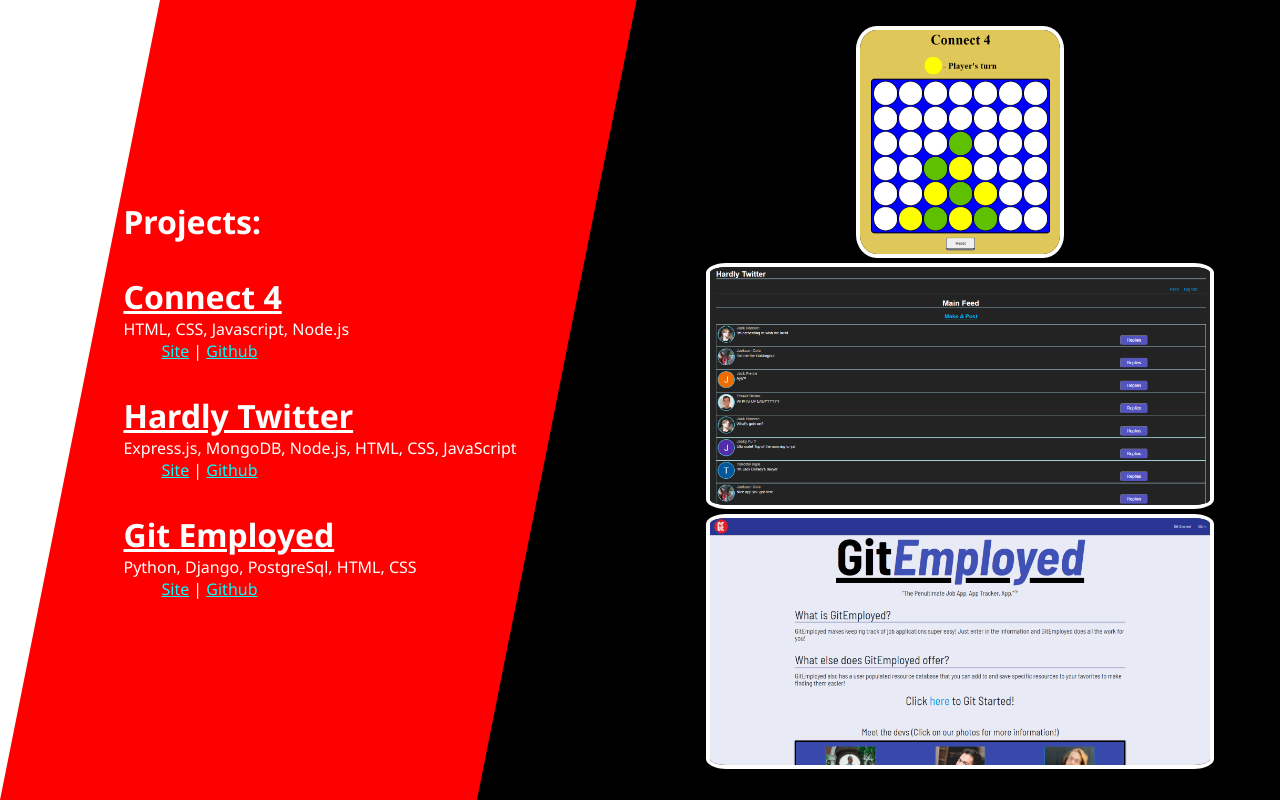
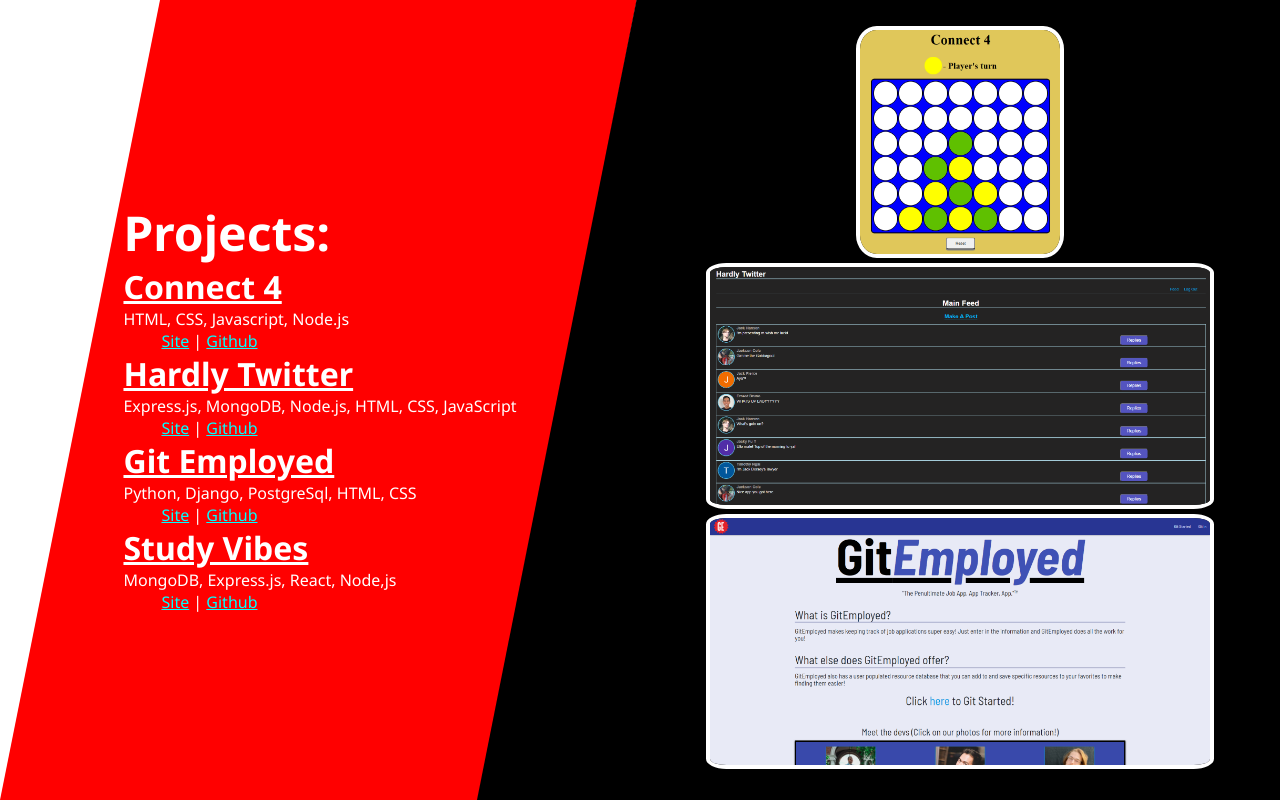
Before and after one commit to jhhansen00/portfolio, a React (Create React App) app: page / in a window 1280 px wide. Shown: the part 1600-2400 px from the top of the page. Built offline with nearby package versions, Linux system fonts and the light colour scheme.

Commit message:
added Study Vibes

```diff
--- a/src/components/projects/projects.css
+++ b/src/components/projects/projects.css
@@ -47,6 +47,7 @@
 
 .p-title {
     color: white;
+    font-size: xxx-large;
 }
 
 .p-right {
--- a/src/components/projects/projects.jsx
+++ b/src/components/projects/projects.jsx
@@ -28,6 +28,11 @@ function Projects () {
                         <div>Python, Django, PostgreSql, HTML, CSS</div>
                         <div className="links"><a target="_blank" href="https://gitemployed.herokuapp.com/" className="link">Site</a> | <a href="https://github.com/Nexusmane/GitEmployed" className="link">Github</a></div>
                     </div>
+                    <div className="sv">
+                        <h1 className="ptitles">Study Vibes</h1>
+                        <div>MongoDB, Express.js, React, Node,js</div>
+                        <div className="links"><a target="_blank" href="https://study-vibes.herokuapp.com/" className="link">Site</a> | <a href="https://github.com/jhhansen00/Study-Vibes" className="link">Github</a></div>
+                    </div>
                 </div>
             </div>
             <div className="p-right">
```
Also changed, not shown: 1 other file (tests, documents, lock files or other folders).
